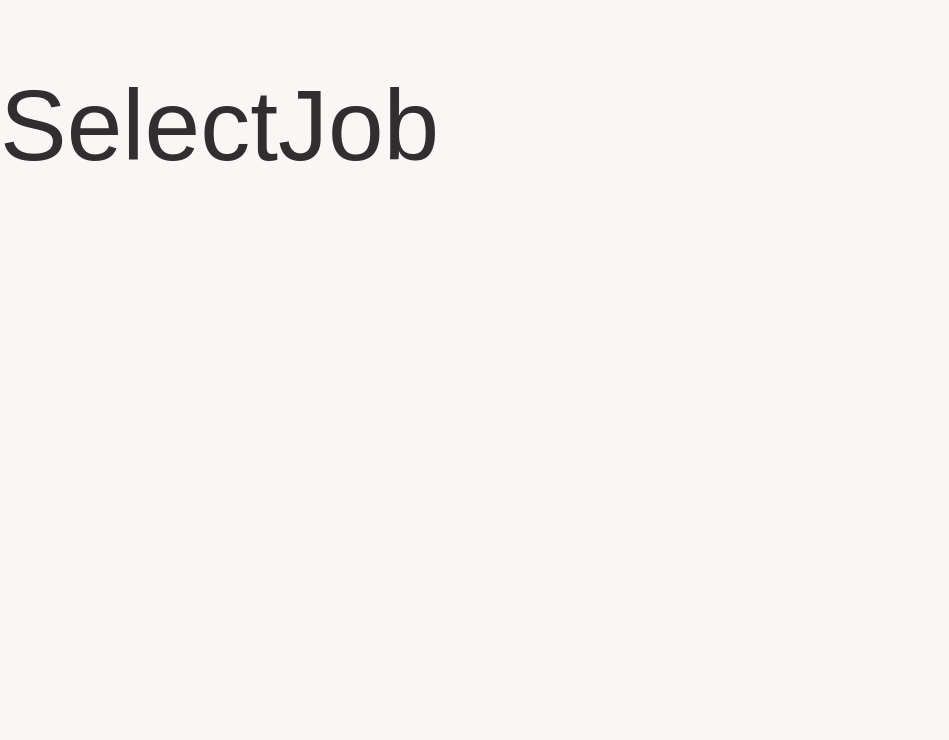
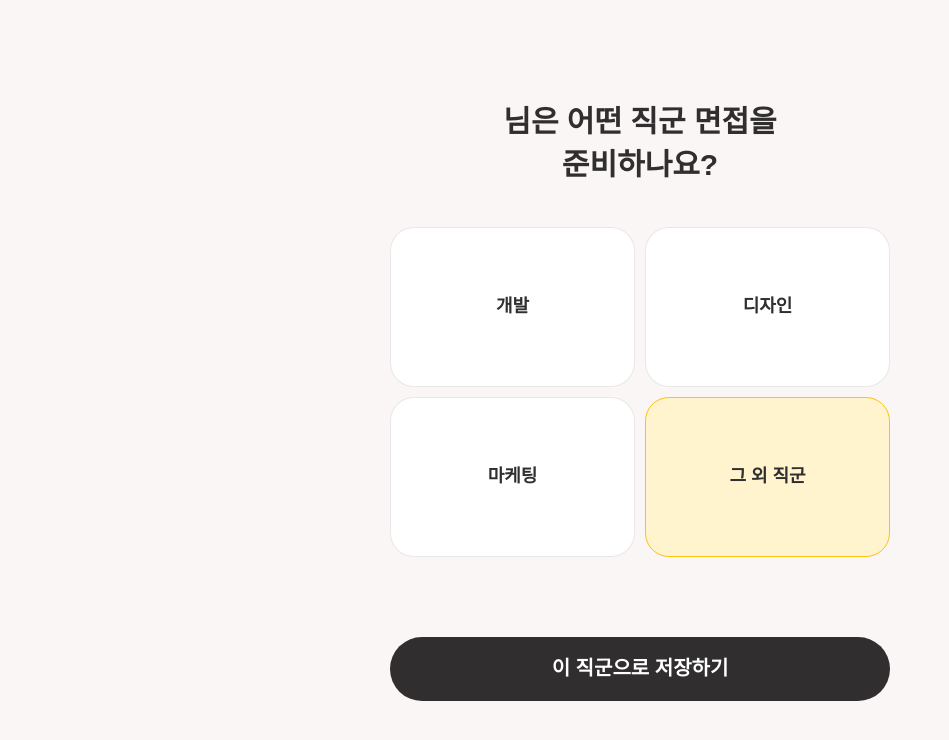
Before and after one commit to narinn-star/Spurt_v2, a Next.js app: page /selectJob in a window 1280 px wide. Shown: the top 740 px of the page, without its empty margins (0-949 px from the left). Built offline with nearby package versions, Linux system fonts and the light colour scheme; a web font is replaced by a local one.

Commit message:
Style : selectJob Page
- recoil 추가
  - recoilRootWrapper (use client)
  - jobStatus 생성
- selectJob 페이지 UI 작업
  - JobButton 컴포넌트 추가
  - jobGroup map 생성

```diff
--- a/package.json
+++ b/package.json
@@ -12,7 +12,8 @@
     "axios": "^1.6.8",
     "next": "14.2.3",
     "react": "^18",
-    "react-dom": "^18"
+    "react-dom": "^18",
+    "recoil": "^0.7.7"
   },
   "devDependencies": {
     "@types/node": "^20",
--- a/src/app/layout.tsx
+++ b/src/app/layout.tsx
@@ -1,6 +1,7 @@
 import type { Metadata } from 'next';
 import './globals.css';
 import localFont from 'next/font/local';
+import RecoilRootWrapper from '@/lib/RecoilWrapper';
 
 const pretendard = localFont({
   src: '/fonts/PretendardVariable.woff2',
@@ -22,7 +23,7 @@ export default function RootLayout({
   return (
     <html lang="en">
       <body className={`${pretendard.variable} font-pretendard`}>
-        {children}
+        <RecoilRootWrapper>{children}</RecoilRootWrapper>
       </body>
     </html>
   );
--- a/src/app/selectJob/page.tsx
+++ b/src/app/selectJob/page.tsx
@@ -1,13 +1,50 @@
+'use client';
+
+import ButtonXL from '@/components/buttons/ButtonXL';
+import JobButton from '@/components/buttons/JobButton';
+import {
+  allJobGroupCodeMap,
+  allJobGroupList,
+  allJobGroupNameMap,
+} from '@/const/jobGroups';
+import { jobState } from '@/status/jobStatus';
+import { useRecoilState } from 'recoil';
+
 export default function SelectJob() {
+  const [job, setJob] = useRecoilState(jobState);
+
+  const handleJobSelect = (selectedJob: string) => {
+    setJob(allJobGroupCodeMap.get(selectedJob)?.name as string);
+  };
+
+  const handleSignUp = (selectedJob: string) => {
+    // 회원가입 후 라우팅
+  };
+
   return (
-    <>
-      <div className="absolute top-0 left-0 bg-main_bg h-full">
-        {/* <Image src={IllustSignIn} alt="signin" /> */}
-        <div className="mt-[50px] flex justify-center">
-          {/* <GoogleSignInButton></GoogleSignInButton> */}
-          SelectJob
-        </div>
+    <div className="flex flex-col items-center justify-center h-screen">
+      <div className="text-title1 text-center mb-[40px]">
+        {/* <p>{session?.user?.name}님은 어떤 직군 면접을</p> */}
+        <p>님은 어떤 직군 면접을</p>
+        <p>준비하나요?</p>
       </div>
-    </>
+      <div className="flex-col gap-[10px] mb-[80px] grid grid-cols-2">
+        {allJobGroupList.map((item) => {
+          return (
+            <JobButton
+              key={item}
+              label={item}
+              selected={item === allJobGroupNameMap.get(job)?.code}
+              onClick={() => handleJobSelect(item)}
+            />
+          );
+        })}
+      </div>
+      <div className="flex">
+        <ButtonXL style={{ backgroundColor: '#302e2e' }}>
+          이 직군으로 저장하기
+        </ButtonXL>
+      </div>
+    </div>
   );
 }
--- /dev/null
+++ b/src/components/buttons/JobButton.tsx
@@ -0,0 +1,25 @@
+interface ButtonProps {
+  label: string;
+  onClick: () => void;
+  selected: boolean;
+}
+
+const JobButton: React.FC<ButtonProps> = ({ label, onClick, selected }) => {
+  return selected ? (
+    <button
+      onClick={onClick}
+      className="w-[245px] h-40 px-[59px] py-[69px] text-body1 flex justify-center items-center gap-[10px] bg-main-100 rounded-3xl border border-main-400 hover:bg-main-100 hover:border-main_lines"
+    >
+      {label}
+    </button>
+  ) : (
+    <button
+      onClick={onClick}
+      className="w-[245px] h-40 px-[59px] py-[69px] text-body1 flex justify-center items-center gap-[10px] bg-white rounded-3xl border border-gray_line hover:bg-main-100 hover:border-main_lines"
+    >
+      {label}
+    </button>
+  );
+};
+
+export default JobButton;
--- /dev/null
+++ b/src/const/jobGroups.ts
@@ -0,0 +1,40 @@
+export interface JobGroup {
+  name: string;
+  code: string;
+}
+
+const developer: JobGroup = {
+  name: 'DEVELOPER',
+  code: '개발',
+};
+
+const designer: JobGroup = {
+  name: 'DESIGNER',
+  code: '디자이너',
+};
+
+const marketer: JobGroup = {
+  name: 'MARKETER',
+  code: '마케팅',
+};
+
+const etc: JobGroup = {
+  name: 'ETC',
+  code: '그 외 직군',
+};
+
+export const allJobGroupCodeMap = new Map<string, JobGroup>([
+  [developer.code, developer],
+  [designer.code, designer],
+  [marketer.code, marketer],
+  [etc.code, etc],
+]);
+
+export const allJobGroupNameMap = new Map<string, JobGroup>([
+  [developer.name, developer],
+  [designer.name, designer],
+  [marketer.name, marketer],
+  [etc.name, etc],
+]);
+
+export const allJobGroupList = ['개발', '디자인', '마케팅', '그 외 직군'];
--- /dev/null
+++ b/src/lib/RecoilWrapper.tsx
@@ -0,0 +1,12 @@
+'use client';
+import { RecoilRoot } from 'recoil';
+
+interface RecoilRootWrapperProps {
+  children: React.ReactNode;
+}
+
+export default function RecoilRootWrapper({
+  children,
+}: RecoilRootWrapperProps) {
+  return <RecoilRoot>{children}</RecoilRoot>;
+}
--- /dev/null
+++ b/src/status/jobStatus.tsx
@@ -0,0 +1,6 @@
+import { atom } from 'recoil';
+
+export const jobState = atom({
+  key: 'jobAtom',
+  default: 'ETC',
+});
```
Also changed, not shown: 1 other file (tests, documents, lock files or other folders).
